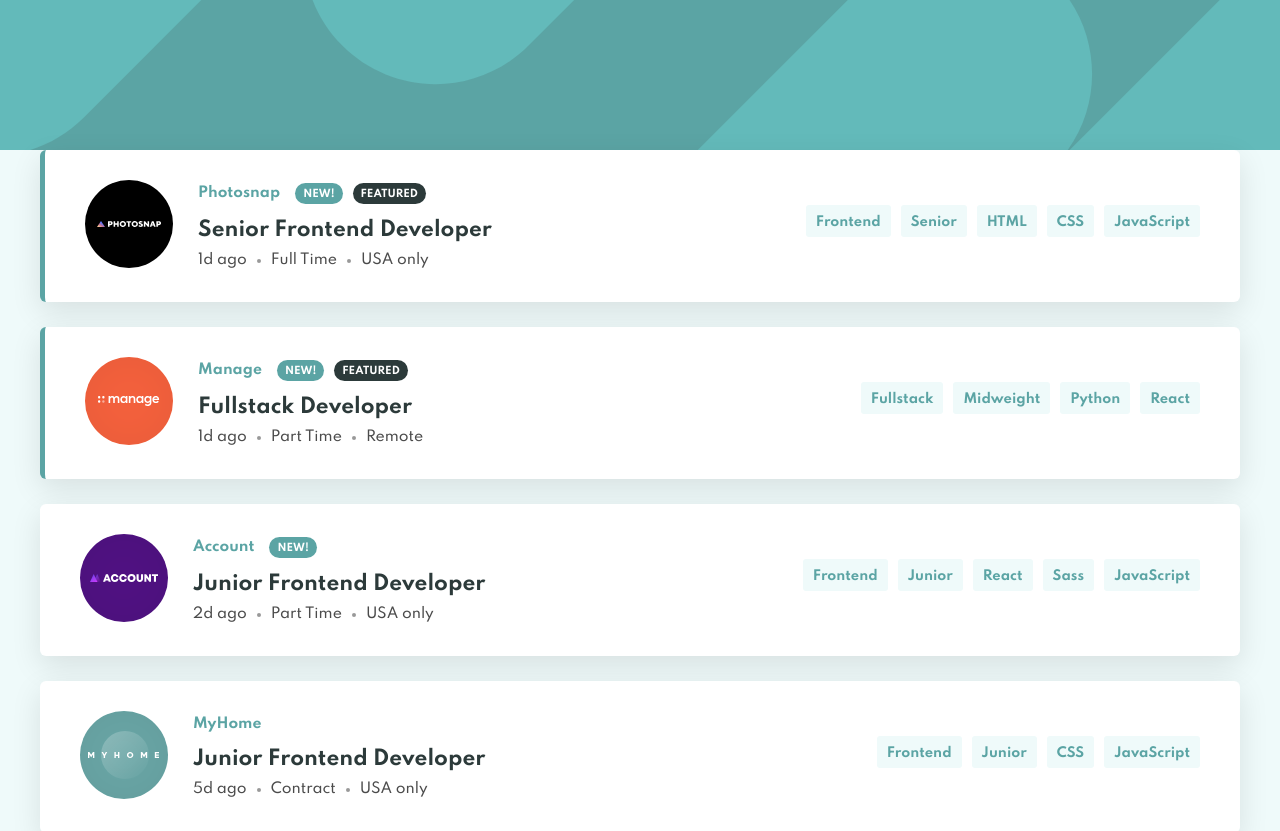
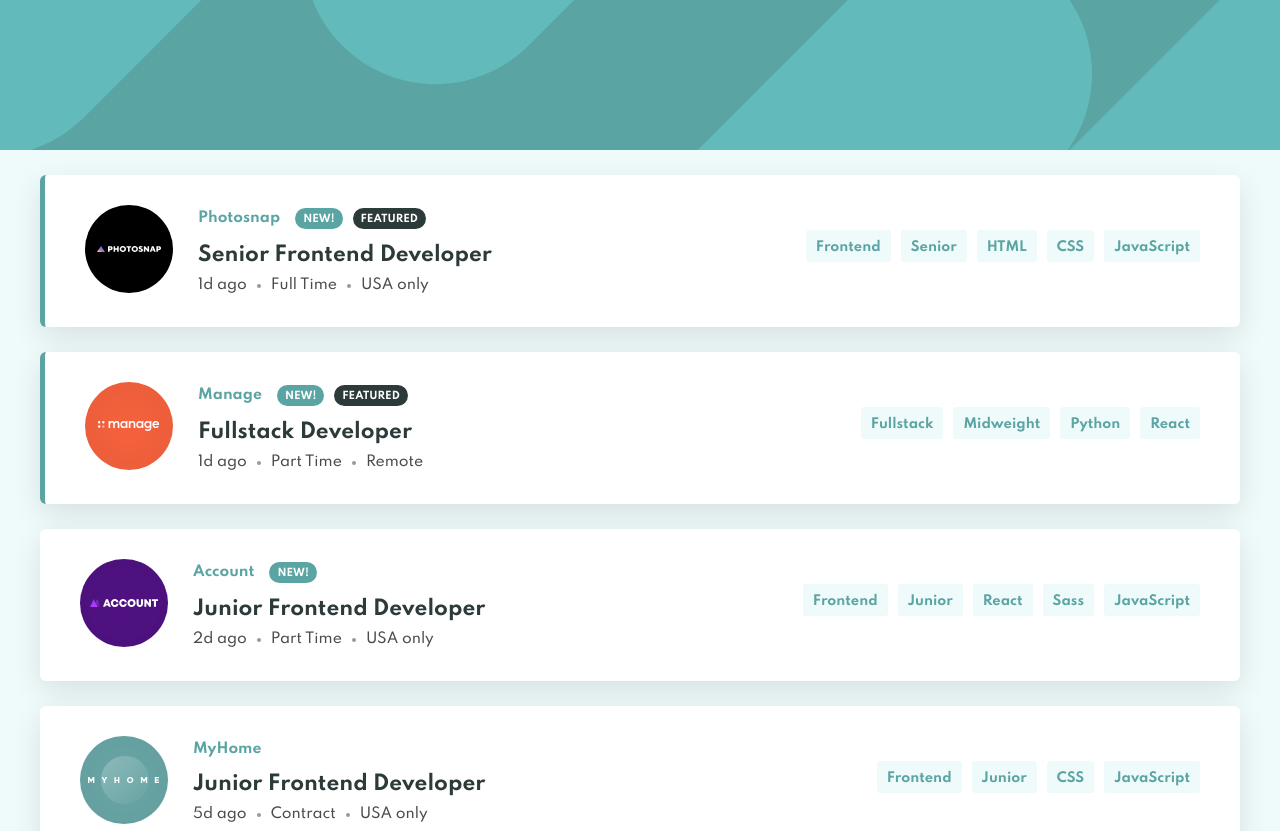
Before and after one commit to shahmirfaisal/job-listings, a plain HTML site: page index.html in a window 1280 px wide. Shown: the top 831 px of the page. Drawn offline with Linux system fonts and the light colour scheme.

Commit message:
Small Bug Fixed

```diff
--- a/scss/components/_job.scss
+++ b/scss/components/_job.scss
@@ -3,7 +3,7 @@
   box-shadow: 0 10px 30px rgba(0, 0, 0, 0.1);
   max-width: 120rem;
   display: flex;
-  margin: 0 auto 2.5rem auto;
+  margin: 2.5rem auto 0 auto;
   justify-content: space-between;
   align-items: center;
   padding: 3rem 4rem;
@@ -112,7 +112,7 @@
       flex-direction: column;
       position: relative;
       align-items: flex-start;
-      margin-bottom: 5.5rem;
+      margin-top: 5.5rem;
       padding: 3rem 2rem;
 
       &__info {
--- a/scss/layout/_main.scss
+++ b/scss/layout/_main.scss
@@ -1,3 +1,3 @@
 .main {
-  margin: 0 2rem 0 2rem;
+  margin: 0 2rem 4rem 2rem;
 }
```
Also changed, not shown: css/main.css, 1 other file.
